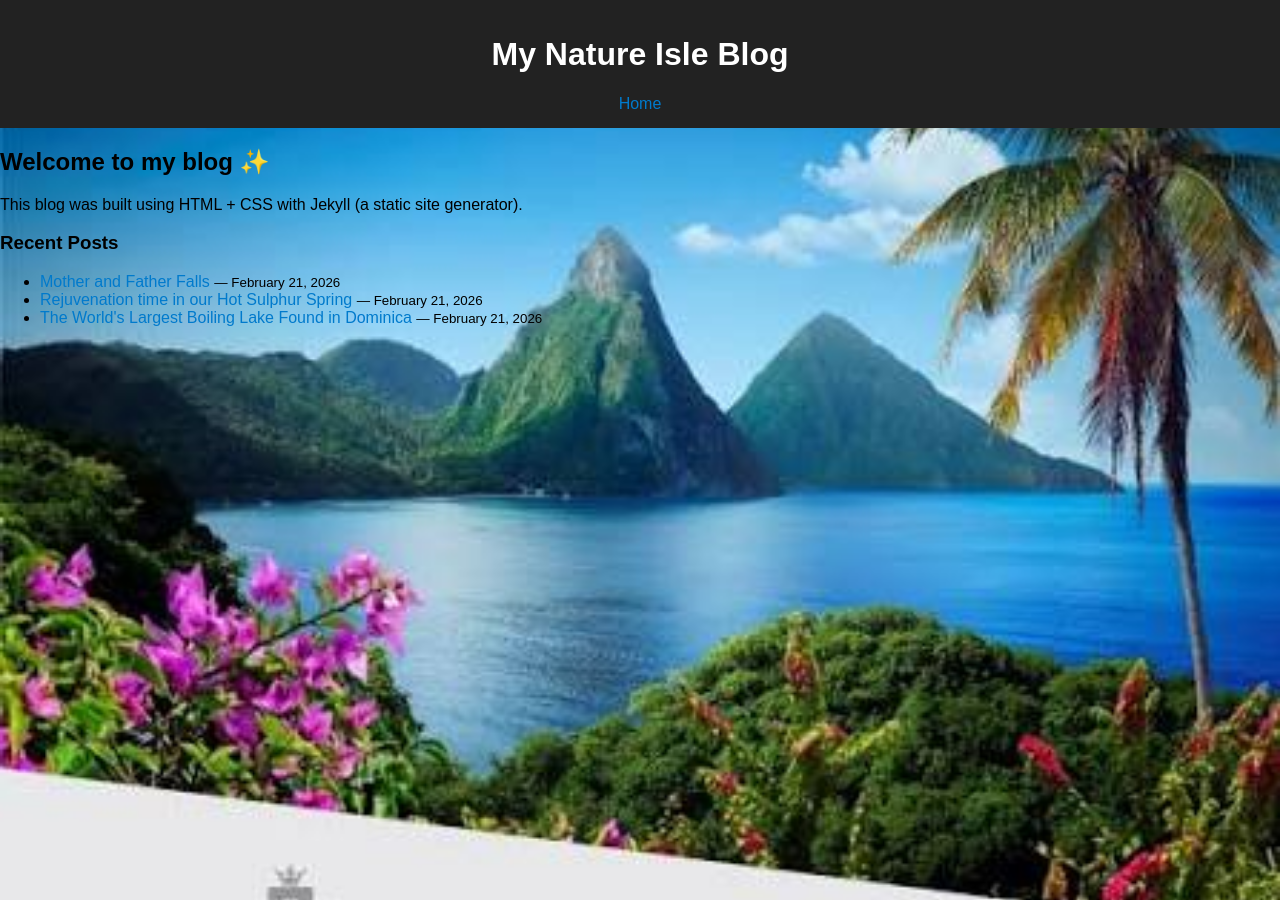
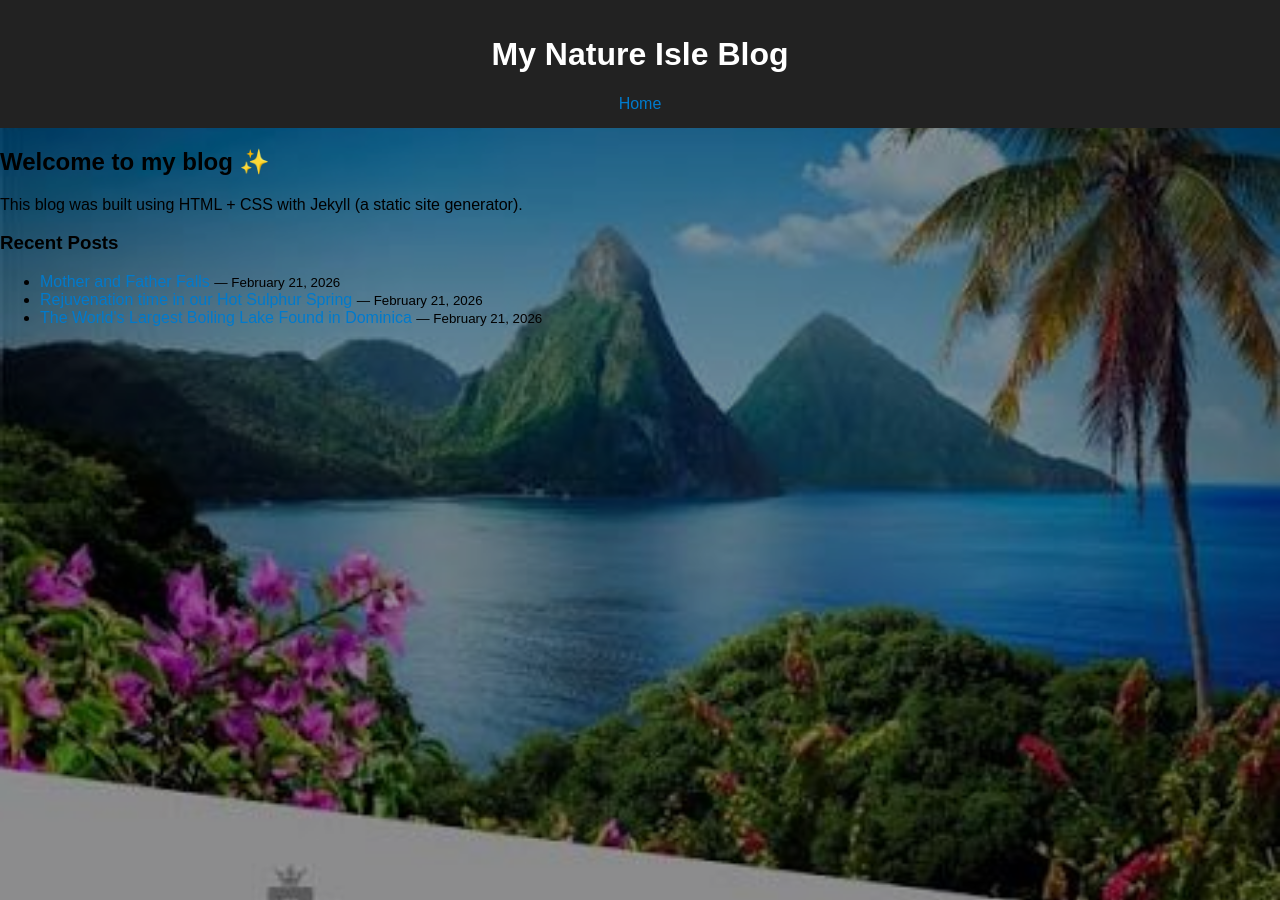
Before and after one commit to nykki-33/Turnt-blog, a Jekyll site: the page built from index.html, in a window 1280 px wide. Built offline with Jekyll 4.4.1, drawn with Linux system fonts in a browser that asks for light colours.

Commit message:
Add overlay effect to body with fixed position

```diff
--- a/assets/css/style.css
+++ b/assets/css/style.css
@@ -8,6 +8,16 @@ body {
     background-position: center;
     background-repeat: no-repeat;
     background-attachment: fixed;
+}
+body::before {
+    content: "";
+    position: fixed;
+    top: 0;
+    left: 0;
+    width: 100%;
+    height: 100%;
+    background: rgba(0, 0, 0, 0.4);
+    z-index: -1;
 }
 .container {
     background: rgba(255, 255, 255, 0.9);
```
